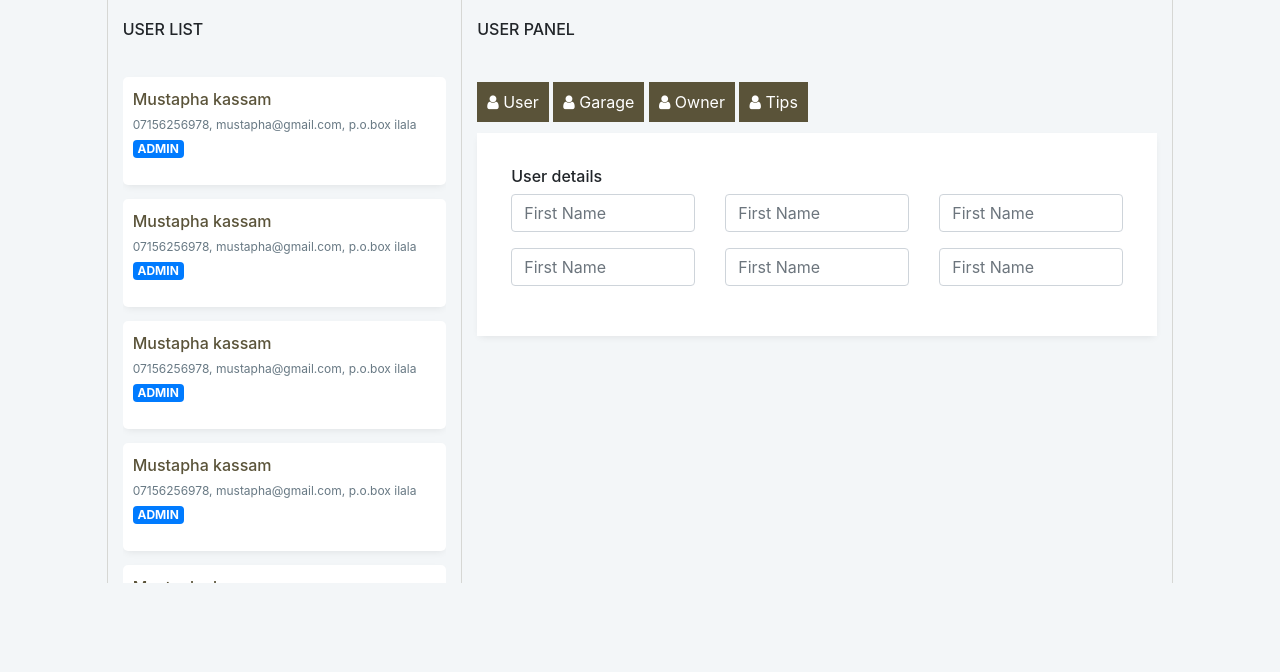
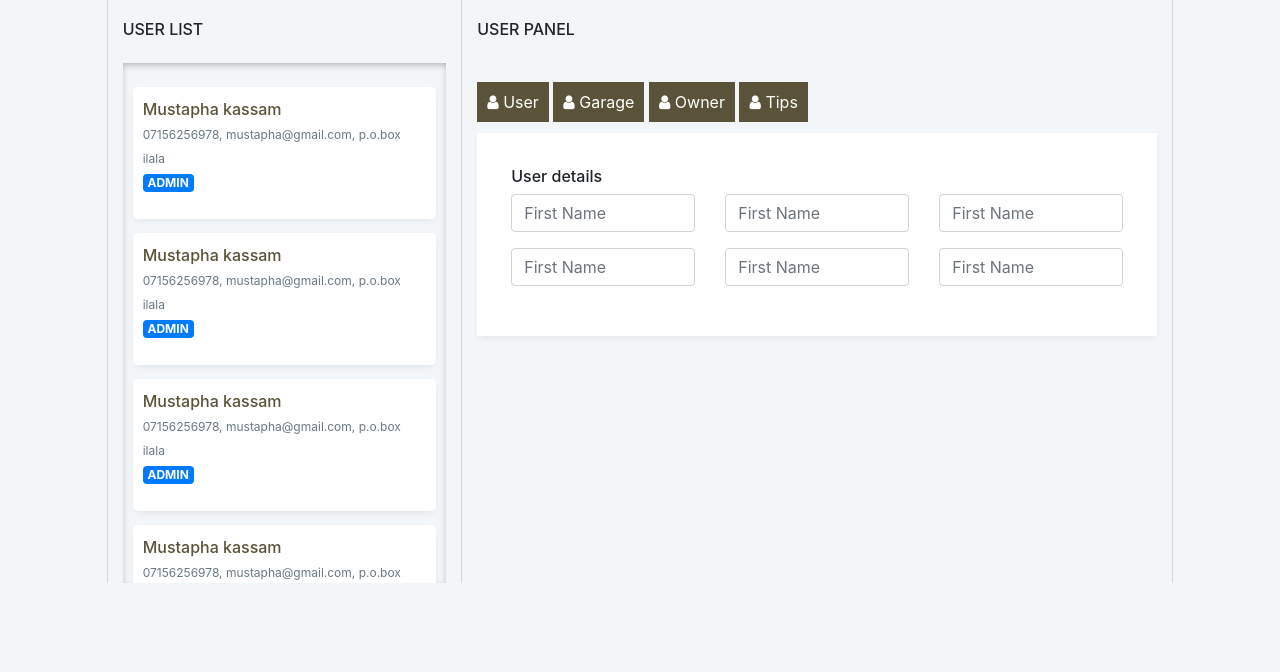
Before and after one commit to Gfrey70/Project, a CodeIgniter app: page /database/index.php/userctrl/userview in a window 1280 px wide. Shown: the top 672 px of the page. Run offline with CodeIgniter, Linux system fonts and the light colour scheme; some libraries are stand-ins or nearby versions.

Commit message:
Update main_style.css

```diff
--- a/assets/css/main_style.css
+++ b/assets/css/main_style.css
@@ -44,8 +44,12 @@ box-shadow: 0px 3px 8px -3px rgba(0,0,0,0.1);
   font-weight:500;
 }
 .vl-user-list-holder {
-    height: 520px;
-    overflow: hidden;
+  height: 520px;
+  padding: 10px;
+  overflow: hidden;
+  -webkit-box-shadow: inset 0px 3px 8px -3px rgba(0,0,0,0.4);
+  -moz-box-shadow: inset 0px 3px 8px -3px rgba(0,0,0,0.4);
+  box-shadow: inset 0px 3px 8px -3px rgba(0,0,0,0.4);
 }
 .vl-user-list-holder:hover{
 overflow-y: scroll;
```
